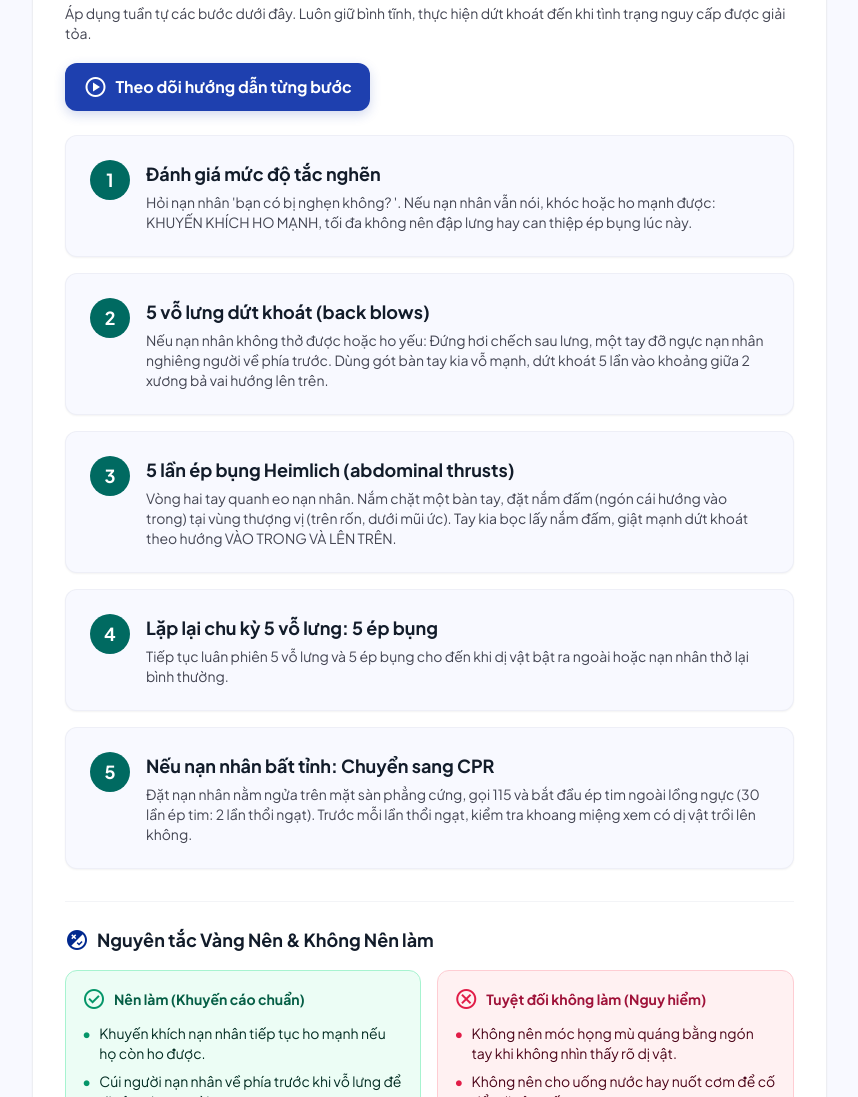
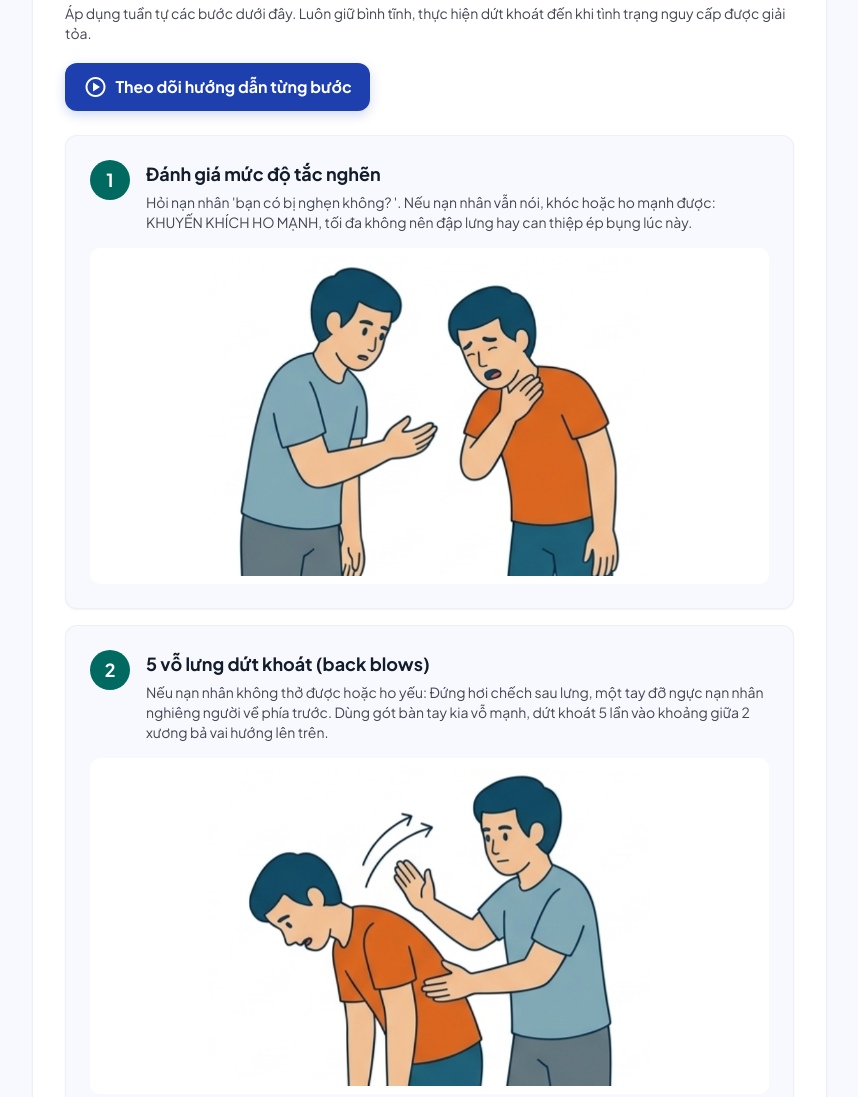
Before and after one commit to NguyenTrunqKien/MedFA---First-Aid-E-learning-Hub, a plain HTML site: page topic-detail.html in a window 1280 px wide. Shown: the part 918-2015 px from the top of the page, without its empty margins (0-858 px from the left). Drawn offline with nearby package versions, Linux system fonts and the light colour scheme.

Commit message:
fix: add image to step

```diff
--- a/css/step-guide.css
+++ b/css/step-guide.css
@@ -228,6 +228,23 @@
   background: var(--color-surface-container-low, #eff4ff);
 }
 
+.detail-step-illustration-frame {
+  margin-block-start: 1rem;
+  overflow: hidden;
+  border-radius: 0.625rem;
+  background: #fff;
+  padding: 0.5rem;
+}
+
+.detail-step-illustration {
+  display: block;
+  width: auto;
+  max-width: 100%;
+  max-height: 20rem;
+  margin-inline: auto;
+  object-fit: contain;
+}
+
 .step-guide-dialog__image {
   display: block;
   width: auto;
--- a/js/components/detail.js
+++ b/js/components/detail.js
@@ -359,7 +359,10 @@
 </ul>`;
 
   /** Pure Component: Thẻ từng bước sơ cứu */
-  function createStepCardHTML(step) {
+  function createStepCardHTML(step, topicId) {
+    const imagePath = topicId
+      ? `images/steps/${encodeURIComponent(topicId)}/step-${String(step.stepNumber).padStart(2, '0')}.webp`
+      : '';
     return `
       <div class="bg-surface rounded-xl p-4 md:p-6 shadow-sm border border-outline-variant/20">
         <div class="flex items-start gap-4">
@@ -371,6 +374,17 @@
             <p class="text-sm text-on-surface-variant mt-1 leading-relaxed">${escapeHTML(step.desc)}</p>
           </div>
         </div>
+        ${imagePath ? `
+          <figure class="detail-step-illustration-frame">
+            <img
+              class="detail-step-illustration"
+              data-step-image="${escapeHTML(imagePath)}"
+              alt="${escapeHTML(step.title)}"
+              loading="lazy"
+              decoding="async"
+            >
+          </figure>
+        ` : ''}
       </div>
     `;
   }
--- a/js/topic-detail.js
+++ b/js/topic-detail.js
@@ -779,7 +779,13 @@
 
     const stepsContainer = document.getElementById('detail-steps-container');
     if (stepsContainer && Array.isArray(topic.steps) && topic.steps.length > 0 && window.MedFAComponents?.createStepCardHTML) {
-      stepsContainer.innerHTML = topic.steps.map(window.MedFAComponents.createStepCardHTML).join('');
+      stepsContainer.innerHTML = topic.steps
+        .map(step => window.MedFAComponents.createStepCardHTML(step, topic.id))
+        .join('');
+      stepsContainer.querySelectorAll('img[data-step-image]').forEach(image => {
+        image.addEventListener('error', () => image.closest('figure')?.remove(), { once: true });
+        image.src = image.dataset.stepImage;
+      });
     }
 
     const dosList = document.getElementById('detail-dos-list');
```
Also changed, not shown: images/steps/ngung-tuan-hoan-cpr/step-03.webp, images/steps/ngung-tuan-hoan-cpr/step-04.webp, images/steps/ngung-tuan-hoan-cpr/step-05.webp (added), images/steps/so-cuu-ong-dot/step-05.webp (added).
